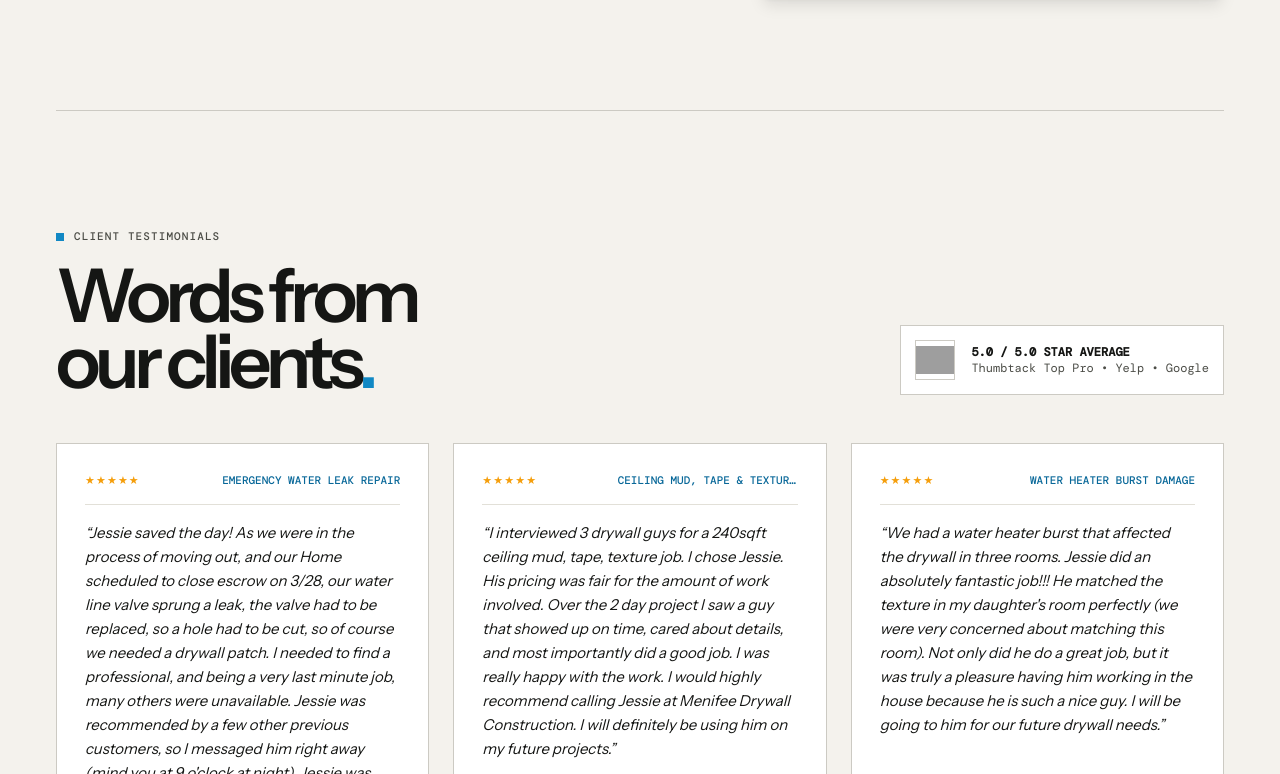
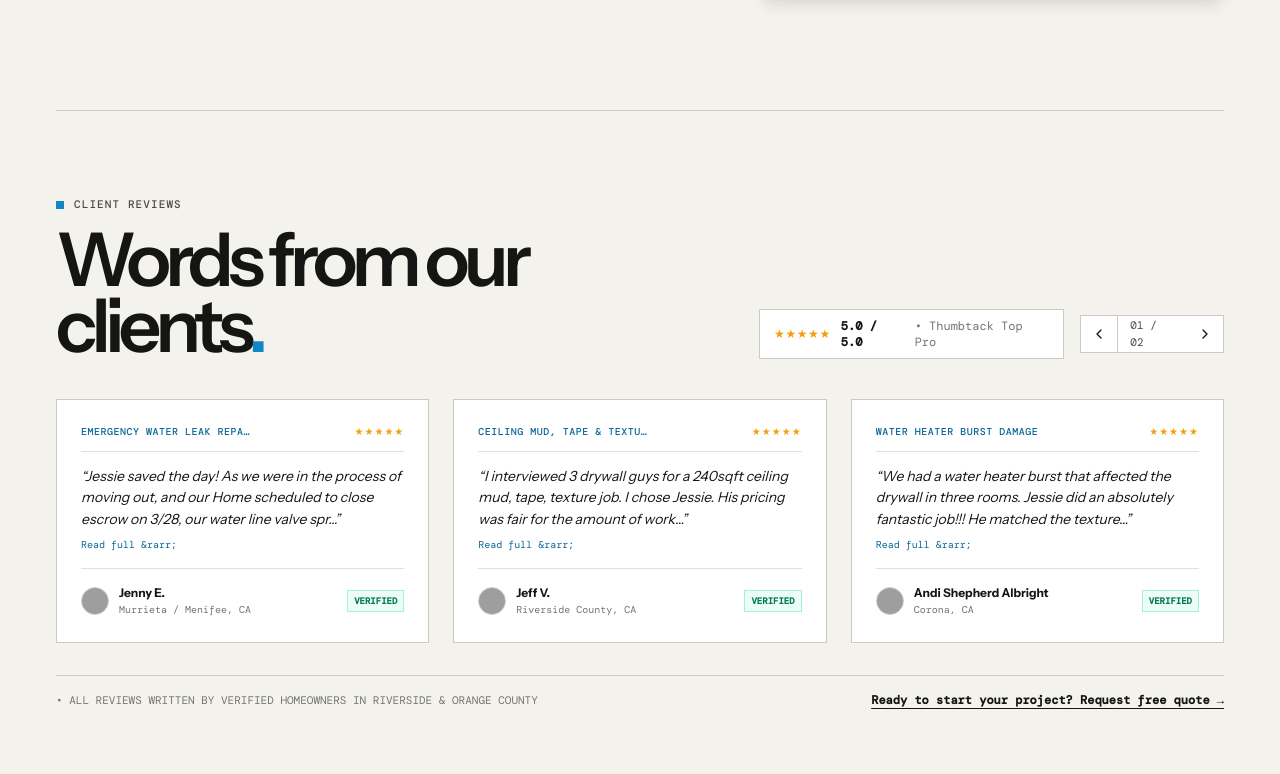
Before and after one commit to abhikumar45444/menifeedrywallconstruction, a React (Vite) app: page / in a window 1280 px wide. Shown: the part 6286-7060 px from the top of the page. Built offline with nearby package versions, Linux system fonts and the light colour scheme; grey boxes are pictures that could not be loaded; the HTML template or start-up script is replaced by a standard one.

Commit message:
style: make customer testimonials minimal with 3-card paginated grid and punchy excerpts

```diff
--- a/src/components/desktop/DesktopTestimonials.jsx
+++ b/src/components/desktop/DesktopTestimonials.jsx
@@ -1,81 +1,137 @@
-import React from 'react';
+import React, { useState } from 'react';
 import { TESTIMONIALS } from '../../data/drywallData';
 import { ASSETS } from '../../utils/assets';
+import { ChevronLeft, ChevronRight } from 'lucide-react';
 
 export default function DesktopTestimonials({ onOpenConsultation }) {
+  // Page state: 3 cards per view (2 pages total for 6 reviews)
+  const [currentPage, setCurrentPage] = useState(0);
+  const [expandedId, setExpandedId] = useState(null);
+
+  const pageSize = 3;
+  const totalPages = Math.ceil(TESTIMONIALS.length / pageSize);
+  const currentReviews = TESTIMONIALS.slice(currentPage * pageSize, (currentPage + 1) * pageSize);
+
+  // Curated punchy excerpts for clean minimal display
+  const getExcerpt = (text, maxLength = 135) => {
+    if (text.length <= maxLength) return text;
+    return text.substring(0, maxLength).trim() + '…';
+  };
+
   return (
-    <section className="shell py-20 lg:py-28 border-b border-[#cccac3]" id="reviews" aria-labelledby="reviews-title">
-      <div className="flex flex-col lg:flex-row lg:items-end justify-between gap-6 mb-12">
+    <section className="shell py-16 lg:py-20 border-b border-[#cccac3]" id="reviews" aria-labelledby="reviews-title">
+      {/* 1. Minimal Header with Slider Controls */}
+      <div className="flex flex-col md:flex-row md:items-end justify-between gap-6 mb-10">
         <div>
           <p className="eyebrow text-[#4b4c46]">
-            <span className="dot"></span> CLIENT TESTIMONIALS
+            <span className="dot"></span> CLIENT REVIEWS
           </p>
-          <h2 id="reviews-title" className="editorial-h2 text-[#151614] mt-4">
-            Words from<br />
-            our clients<span className="text-[#1188c4]">.</span>
+          <h2 id="reviews-title" className="editorial-h2 text-[#151614] mt-3">
+            Words from our clients<span className="text-[#1188c4]">.</span>
           </h2>
         </div>
 
-        <div className="flex items-center gap-4 bg-white p-3.5 border border-[#cccac3] shadow-xs">
-          <img
-            src={ASSETS.topProBadge}
-            alt="Thumbtack Top Pro"
-            className="w-10 h-10 object-contain border border-[#cccac3]"
-          />
-          <div className="font-mono text-xs">
-            <span className="font-bold text-[#151614] block">5.0 / 5.0 STAR AVERAGE</span>
-            <span className="text-[#4b4c46]">Thumbtack Top Pro &bull; Yelp &bull; Google</span>
+        {/* Minimal Controls: Rating Pill & Page Stepper */}
+        <div className="flex items-center gap-4">
+          <div className="hidden sm:flex items-center gap-2.5 bg-white px-3.5 py-2 border border-[#cccac3] font-mono text-xs">
+            <span className="text-amber-500 tracking-wider">★★★★★</span>
+            <span className="text-[#151614] font-bold">5.0 / 5.0</span>
+            <span className="text-[#73756d]">&bull; Thumbtack Top Pro</span>
+          </div>
+
+          {/* Prev / Next Minimal Buttons */}
+          <div className="flex items-center border border-[#cccac3] bg-white">
+            <button
+              onClick={() => setCurrentPage((prev) => (prev > 0 ? prev - 1 : totalPages - 1))}
+              className="p-2.5 text-[#151614] hover:bg-[#f4f2ed] transition-colors border-r border-[#cccac3] cursor-pointer"
+              aria-label="Previous reviews"
+            >
+              <ChevronLeft className="w-4 h-4" />
+            </button>
+            <span className="px-3 font-mono text-[11px] text-[#4b4c46]">
+              0{currentPage + 1} / 0{totalPages}
+            </span>
+            <button
+              onClick={() => setCurrentPage((prev) => (prev < totalPages - 1 ? prev + 1 : 0))}
+              className="p-2.5 text-[#151614] hover:bg-[#f4f2ed] transition-colors cursor-pointer"
+              aria-label="Next reviews"
+            >
+              <ChevronRight className="w-4 h-4" />
+            </button>
           </div>
         </div>
       </div>
 
-      {/* Grid of Verified Client Testimonials */}
-      <div className="grid grid-cols-1 md:grid-cols-2 lg:grid-cols-3 gap-6">
-        {TESTIMONIALS.map((t) => (
+      {/* 2. Compact 3-Card Minimal Grid */}
+      <div className="grid grid-cols-1 md:grid-cols-3 gap-6">
+        {currentReviews.map((t) => {
+          const isExpanded = expandedId === t.id;
+          return (
             <article
               key={t.id}
-            className="bg-white p-6 lg:p-7 border border-[#cccac3] shadow-xs flex flex-col justify-between"
+              className="bg-white p-6 border border-[#cccac3] shadow-xs flex flex-col justify-between transition-all hover:border-[#151614]"
             >
               <div>
-              {/* Star Rating and Project Type */}
-              <div className="flex justify-between items-center pb-4 border-b border-[#e2e0d8] font-mono text-[11px]">
-                <div className="flex text-amber-500 tracking-widest">
+                {/* Minimal Top Tag: Service & Rating */}
+                <div className="flex justify-between items-center pb-3 border-b border-[#e2e0d8] font-mono text-[10px]">
+                  <span className="text-[#096899] font-medium uppercase tracking-wider truncate max-w-[170px]">
+                    {t.service}
+                  </span>
+                  <span className="text-amber-500 tracking-widest shrink-0">
                     {'★'.repeat(t.rating)}
-                </div>
-                <span className="text-[#096899] font-medium uppercase truncate max-w-[180px]">
-                  {t.service || t.project}
                   </span>
                 </div>
 
-              {/* Review Text */}
-              <p className="text-[15px] text-[#151614] leading-[1.6] mt-4 italic">
-                &ldquo;{t.text || t.comment}&rdquo;
+                {/* Minimal Punchy Review Quote */}
+                <p className="text-[14px] text-[#151614] leading-[1.55] mt-3.5 italic">
+                  &ldquo;{isExpanded ? t.text : getExcerpt(t.text)}&rdquo;
                 </p>
+
+                {t.text.length > 135 && (
+                  <button
+                    onClick={() => setExpandedId(isExpanded ? null : t.id)}
+                    className="font-mono text-[10px] text-[#096899] hover:underline mt-1.5 cursor-pointer block"
+                  >
+                    {isExpanded ? 'Show less' : 'Read full &rarr;'}
+                  </button>
+                )}
               </div>
 
-            {/* Author Footer */}
-            <div className="pt-6 border-t border-[#e2e0d8] mt-6 flex items-center justify-between font-mono text-xs">
-              <div className="flex items-center gap-3">
+              {/* Minimal Author Footer */}
+              <div className="pt-4 border-t border-[#e2e0d8] mt-4 flex items-center justify-between font-mono text-xs">
+                <div className="flex items-center gap-2.5">
                   {t.avatar && (
                     <img
                       src={t.avatar}
                       alt={t.name}
-                    className="w-9 h-9 rounded-full object-cover border border-[#cccac3]"
+                      className="w-7 h-7 rounded-full object-cover border border-[#cccac3]"
                     />
                   )}
                   <div>
-                  <strong className="font-bold text-[#151614] block not-italic font-sans">
+                    <strong className="font-bold text-[#151614] block not-italic text-xs font-sans">
                       {t.name}
                     </strong>
-                  <span className="text-[#4b4c46] text-[11px]">{t.location}</span>
+                    <span className="text-[#73756d] text-[10px]">{t.location}</span>
                   </div>
                 </div>
-              <span className="text-[#096899] bg-[#096899]/10 px-2 py-0.5 text-[10px] font-bold shrink-0">
+                <span className="font-mono text-[9px] text-emerald-700 bg-emerald-50 border border-emerald-200 px-1.5 py-0.5 font-semibold">
                   VERIFIED
                 </span>
               </div>
             </article>
-        ))}
+          );
+        })}
+      </div>
+
+      {/* 3. Subtle Monospace Verification Ticker */}
+      <div className="mt-8 pt-4 border-t border-[#cccac3] flex flex-wrap items-center justify-between gap-4 font-mono text-[11px] text-[#73756d]">
+        <span>&bull; ALL REVIEWS WRITTEN BY VERIFIED HOMEOWNERS IN RIVERSIDE &amp; ORANGE COUNTY</span>
+        <button
+          onClick={onOpenConsultation}
+          className="text-[#151614] hover:text-[#096899] font-bold text-xs underline underline-offset-4 cursor-pointer"
+        >
+          Ready to start your project? Request free quote &rarr;
+        </button>
       </div>
     </section>
   );
```
Lines whose indentation alone changed are shown as unchanged.
